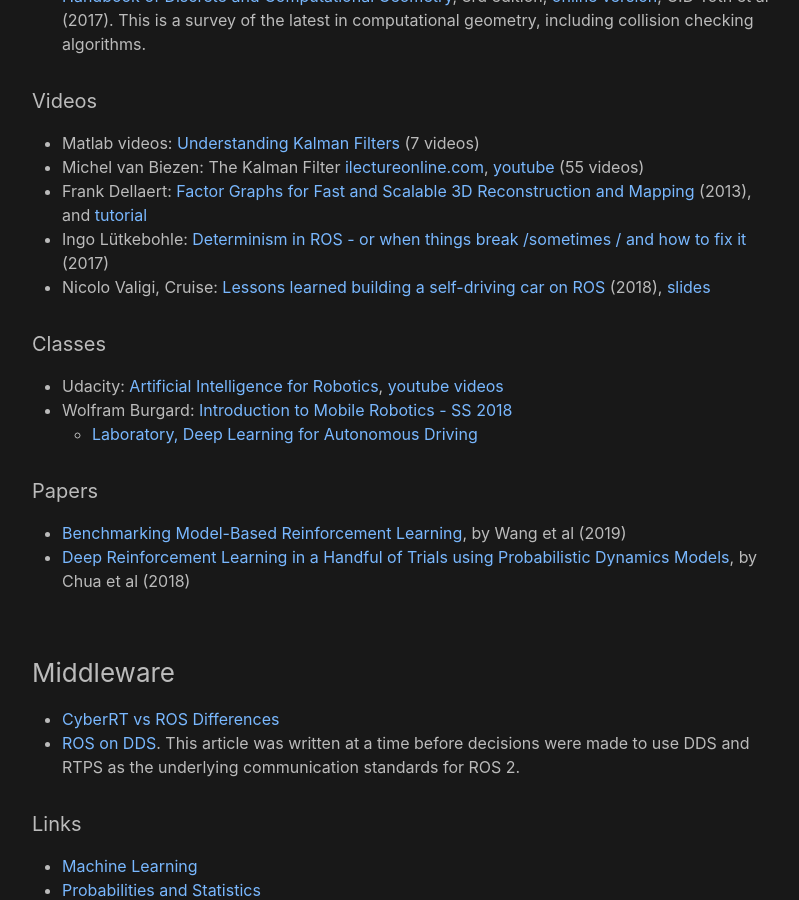
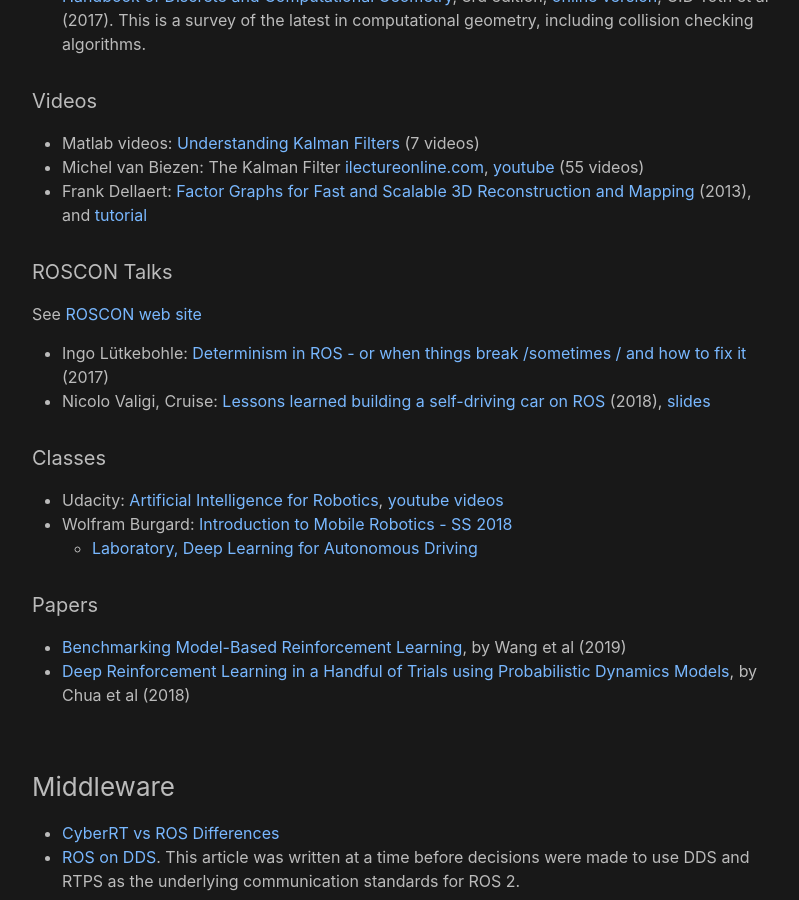
Before and after one commit to analytiq-hub/sigagent.github.io, a Jekyll site: the page built from robotics.md, in a window 1280 px wide and 900 px high, scrolled down 303 px. Shown: the whole window, without its empty margins (238-1037 px from the left). Built offline with Jekyll 4.4.1, drawn with Linux system fonts in a browser that asks for light colours.

Commit message:
*** empty log message ***

```diff
--- a/robotics.md
+++ b/robotics.md
@@ -11,6 +11,9 @@ title: Robotics
 * Matlab videos: [Understanding Kalman Filters](https://www.youtube.com/watch?v=mwn8xhgNpFY) (7 videos)
 *  Michel van Biezen: The Kalman Filter [ilectureonline.com](http://www.ilectureonline.com/lectures/subject/SPECIAL%20TOPICS/26/190), [youtube](https://www.youtube.com/watch?v=CaCcOwJPytQ) (55 videos)
 * Frank Dellaert: [Factor Graphs for Fast and Scalable 3D Reconstruction and Mapping](http://videolectures.net/bmvc2013_dellaert_factor_graphs/) (2013), and [tutorial](https://gtsam.org/tutorials/intro.html)
+
+#### ROSCON Talks
+See [ROSCON web site](https://roscon.ros.org/world/2020/)
 * Ingo Lütkebohle: [Determinism in ROS - or when things break /sometimes / and how to fix it](https://www.ros.org/news/2018/09/roscon-2017-determinism-in-ros---or-when-things-break-sometimes-and-how-to-fix-it----ingo-lutkebohle.html) (2017)
 * Nicolo Valigi, Cruise: [Lessons learned building a self-driving car on ROS](https://vimeo.com/292693011) (2018), [slides](https://roscon.ros.org/2018/presentations/ROSCon2018_LessonsLearnedSelfDriving.pdf)
 
```
